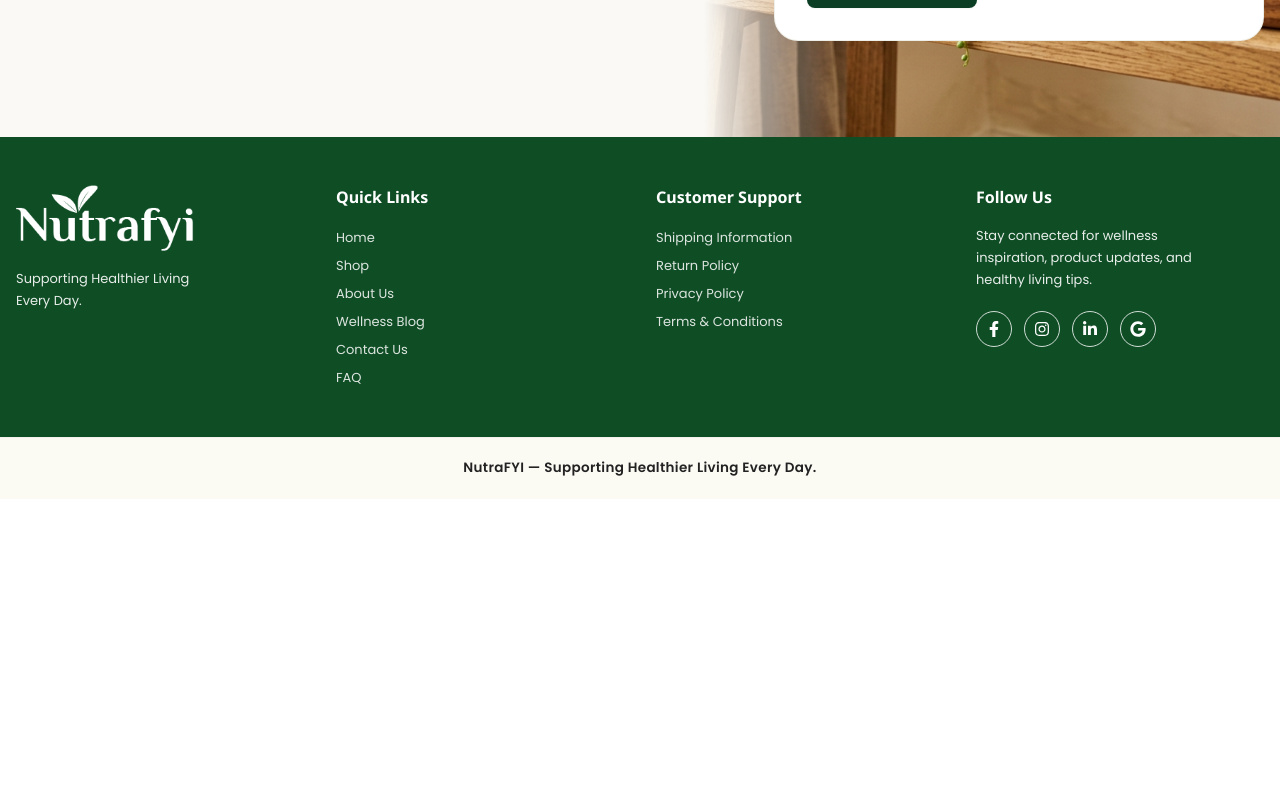
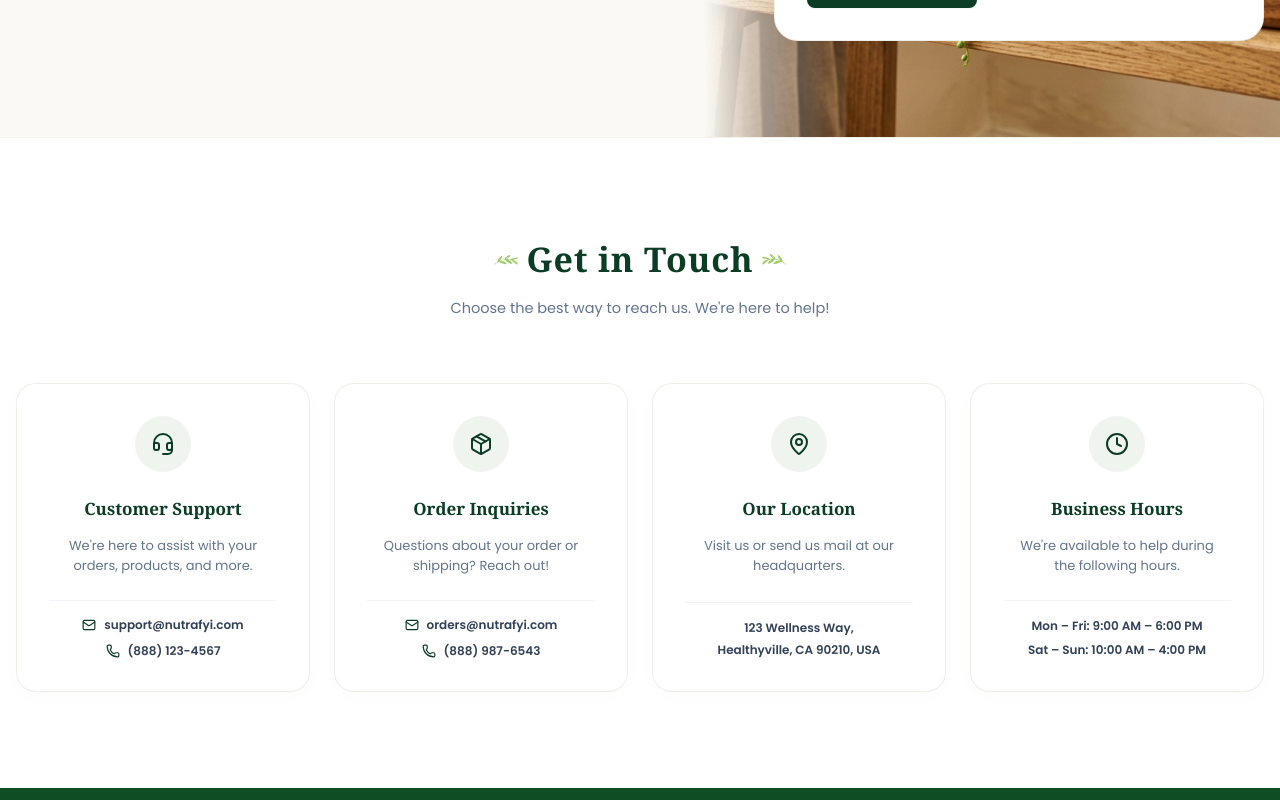
Before and after one commit to drashijaintms/nutrafyi, a React (Vite) app: page /contact in a window 1280 px wide. Shown: the part 800-1600 px from the top of the page. Before the commit the page ends 1299 px from the top, so only its background shows below. Built offline with nearby package versions, Linux system fonts and the light colour scheme; no server answers.

Commit message:
Contact: implement Get in Touch section with 4 cards matching mockup styling, icons, and layout

```diff
--- a/src/pages/Contact.jsx
+++ b/src/pages/Contact.jsx
@@ -1,6 +1,7 @@
 import { useState } from "react";
-import { Leaf, ShieldCheck, Send, CheckCircle2 } from "lucide-react";
+import { Leaf, ShieldCheck, Send, CheckCircle2, Headset, Package, MapPin, Clock, Mail, Phone } from "lucide-react";
 import contactHeroBg from "../assets/contact-hero-bg.png";
+import headingLeaf from "../assets/heading-leaf.png";
 
 function Contact() {
   const [formData, setFormData] = useState({
@@ -26,7 +27,9 @@ function Contact() {
   };
 
   return (
-    <section className="relative bg-[#FAF9F5] min-h-[700px] flex items-center py-20 lg:py-24 overflow-hidden">
+    <div className="w-full">
+      {/* SECTION 1: HERO & FORM */}
+      <section className="relative bg-[#FAF9F5] min-h-[700px] flex items-center py-20 lg:py-24 overflow-hidden border-b border-[#e5e5db]/40">
         {/* Background Image for Right Side with seamless left fade */}
         <div
           className="absolute right-0 top-0 bottom-0 w-[45%] hidden lg:block bg-cover bg-center"
@@ -222,7 +225,7 @@ function Contact() {
                         />
                       </div>
 
-                    {/* Submit Button - Left Aligned & Not Full Width */}
+                      {/* Submit Button - Left Aligned */}
                       <div className="pt-2">
                         <button
                           type="submit"
@@ -241,6 +244,158 @@ function Contact() {
           </div>
         </div>
       </section>
+
+      {/* SECTION 2: GET IN TOUCH */}
+      <section className="bg-white py-20 lg:py-24">
+        <div className="max-w-7xl mx-auto px-4 w-full">
+
+          {/* Header */}
+          <div className="text-center mb-16">
+            <div className="flex items-center justify-center gap-2 mb-3 select-none">
+              <img src={headingLeaf} alt="leaf left" className="w-6 h-6 object-contain scale-x-[-1] opacity-90" />
+              <h2
+                className="text-[#0a3d24] font-bold text-[28px] lg:text-[34px] tracking-wide"
+                style={{ fontFamily: "Georgia, serif" }}
+              >
+                Get in Touch
+              </h2>
+              <img src={headingLeaf} alt="leaf right" className="w-6 h-6 object-contain opacity-90" />
+            </div>
+            <p
+              className="text-slate-500 text-[14.5px] leading-[22px]"
+              style={{ fontFamily: "'Poppins', sans-serif" }}
+            >
+              Choose the best way to reach us. We're here to help!
+            </p>
+          </div>
+
+          {/* Cards Grid */}
+          <div className="grid grid-cols-1 md:grid-cols-2 lg:grid-cols-4 gap-6">
+
+            {/* Card 1: Customer Support */}
+            <div className="bg-white border border-[#e5e5db]/60 rounded-[20px] p-8 flex flex-col items-center text-center shadow-[0_4px_25px_rgba(0,0,0,0.015)] hover:shadow-md hover:-translate-y-1 transition duration-300">
+              <div className="w-14 h-14 rounded-full bg-[#f0f4ef] flex items-center justify-center text-[#0a3d24] mb-6 shrink-0">
+                <Headset className="w-6 h-6" />
+              </div>
+              <h3
+                className="text-[#0a3d24] font-bold text-[17px] mb-3.5"
+                style={{ fontFamily: "Georgia, serif" }}
+              >
+                Customer Support
+              </h3>
+              <p
+                className="text-slate-500 text-[13px] leading-[20px] mb-6 flex-1 max-w-[210px]"
+                style={{ fontFamily: "'Poppins', sans-serif" }}
+              >
+                We're here to assist with your orders, products, and more.
+              </p>
+
+              <div
+                className="w-full flex flex-col items-center gap-2.5 pt-4 border-t border-slate-100"
+                style={{ fontFamily: "'Poppins', sans-serif" }}
+              >
+                <a href="mailto:support@nutrafyi.com" className="flex items-center gap-2 text-xs font-semibold text-slate-700 hover:text-[#137b3a] transition w-fit">
+                  <Mail className="w-3.5 h-3.5 text-[#0a3d24]" />
+                  <span>support@nutrafyi.com</span>
+                </a>
+                <a href="tel:8881234567" className="flex items-center gap-2 text-xs font-semibold text-slate-700 hover:text-[#137b3a] transition w-fit">
+                  <Phone className="w-3.5 h-3.5 text-[#0a3d24]" />
+                  <span>(888) 123-4567</span>
+                </a>
+              </div>
+            </div>
+
+            {/* Card 2: Order Inquiries */}
+            <div className="bg-white border border-[#e5e5db]/60 rounded-[20px] p-8 flex flex-col items-center text-center shadow-[0_4px_25px_rgba(0,0,0,0.015)] hover:shadow-md hover:-translate-y-1 transition duration-300">
+              <div className="w-14 h-14 rounded-full bg-[#f0f4ef] flex items-center justify-center text-[#0a3d24] mb-6 shrink-0">
+                <Package className="w-6 h-6" />
+              </div>
+              <h3
+                className="text-[#0a3d24] font-bold text-[17px] mb-3.5"
+                style={{ fontFamily: "Georgia, serif" }}
+              >
+                Order Inquiries
+              </h3>
+              <p
+                className="text-slate-500 text-[13px] leading-[20px] mb-6 flex-1 max-w-[210px]"
+                style={{ fontFamily: "'Poppins', sans-serif" }}
+              >
+                Questions about your order or shipping? Reach out!
+              </p>
+
+              <div
+                className="w-full flex flex-col items-center gap-2.5 pt-4 border-t border-slate-100"
+                style={{ fontFamily: "'Poppins', sans-serif" }}
+              >
+                <a href="mailto:orders@nutrafyi.com" className="flex items-center gap-2 text-xs font-semibold text-slate-700 hover:text-[#137b3a] transition w-fit">
+                  <Mail className="w-3.5 h-3.5 text-[#0a3d24]" />
+                  <span>orders@nutrafyi.com</span>
+                </a>
+                <a href="tel:8889876543" className="flex items-center gap-2 text-xs font-semibold text-slate-700 hover:text-[#137b3a] transition w-fit">
+                  <Phone className="w-3.5 h-3.5 text-[#0a3d24]" />
+                  <span>(888) 987-6543</span>
+                </a>
+              </div>
+            </div>
+
+            {/* Card 3: Our Location */}
+            <div className="bg-white border border-[#e5e5db]/60 rounded-[20px] p-8 flex flex-col items-center text-center shadow-[0_4px_25px_rgba(0,0,0,0.015)] hover:shadow-md hover:-translate-y-1 transition duration-300">
+              <div className="w-14 h-14 rounded-full bg-[#f0f4ef] flex items-center justify-center text-[#0a3d24] mb-6 shrink-0">
+                <MapPin className="w-6 h-6" />
+              </div>
+              <h3
+                className="text-[#0a3d24] font-bold text-[17px] mb-3.5"
+                style={{ fontFamily: "Georgia, serif" }}
+              >
+                Our Location
+              </h3>
+              <p
+                className="text-slate-500 text-[13px] leading-[20px] mb-6 flex-1 max-w-[210px]"
+                style={{ fontFamily: "'Poppins', sans-serif" }}
+              >
+                Visit us or send us mail at our headquarters.
+              </p>
+
+              <div
+                className="w-full flex flex-col items-center gap-1 pt-4 border-t border-slate-100 text-xs font-semibold text-slate-700 leading-[18px]"
+                style={{ fontFamily: "'Poppins', sans-serif" }}
+              >
+                <span>123 Wellness Way,</span>
+                <span>Healthyville, CA 90210, USA</span>
+              </div>
+            </div>
+
+            {/* Card 4: Business Hours */}
+            <div className="bg-white border border-[#e5e5db]/60 rounded-[20px] p-8 flex flex-col items-center text-center shadow-[0_4px_25px_rgba(0,0,0,0.015)] hover:shadow-md hover:-translate-y-1 transition duration-300">
+              <div className="w-14 h-14 rounded-full bg-[#f0f4ef] flex items-center justify-center text-[#0a3d24] mb-6 shrink-0">
+                <Clock className="w-6 h-6" />
+              </div>
+              <h3
+                className="text-[#0a3d24] font-bold text-[17px] mb-3.5"
+                style={{ fontFamily: "Georgia, serif" }}
+              >
+                Business Hours
+              </h3>
+              <p
+                className="text-slate-500 text-[13px] leading-[20px] mb-6 flex-1 max-w-[210px]"
+                style={{ fontFamily: "'Poppins', sans-serif" }}
+              >
+                We're available to help during the following hours.
+              </p>
+
+              <div
+                className="w-full flex flex-col items-center gap-1.5 pt-4 border-t border-slate-100 text-xs font-semibold text-slate-700 leading-[18px]"
+                style={{ fontFamily: "'Poppins', sans-serif" }}
+              >
+                <span>Mon – Fri: 9:00 AM – 6:00 PM</span>
+                <span>Sat – Sun: 10:00 AM – 4:00 PM</span>
+              </div>
+            </div>
+
+          </div>
+        </div>
+      </section>
+    </div>
   );
 }
 
```
Lines whose indentation alone changed are shown as unchanged.
